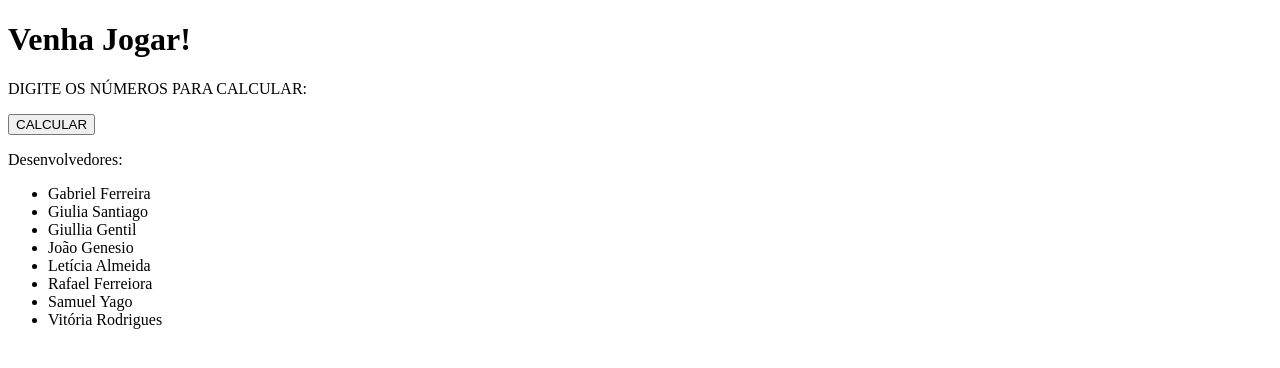
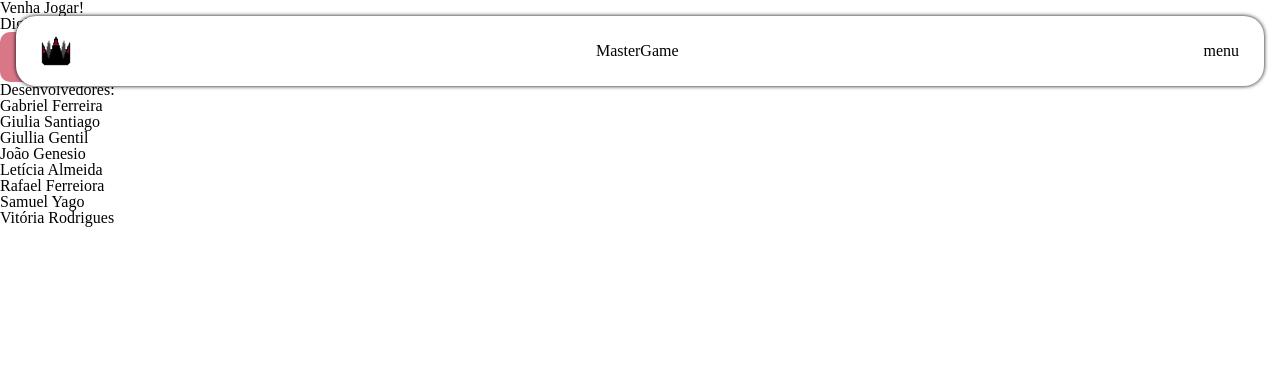
Before and after one commit to johegenesio/mastergame, a plain HTML site: page index.html in a window 1280 px wide. Drawn offline with Linux system fonts and the light colour scheme.

Commit message:
Header e botão de calcular

```diff
--- /dev/null
+++ b/css/layout/header.css
@@ -0,0 +1,35 @@
+header {
+    height: 70px;
+    border-radius: 20px;
+    padding-left:25px;
+    padding-right:25px;
+
+    position: fixed;
+    top: 16px;
+    left: 16px;
+    right: 16px;
+
+    background-color: #fff;
+    box-shadow: 0px 0px 4px rgba(0, 0, 0, 2);
+
+    z-index: 1;
+}
+
+
+nav {
+    width: 100%;
+    height: 100%;
+    display: flex;
+    justify-content: space-between;
+    align-items: center;
+
+}
+
+.minhaLogo {
+
+}
+
+.logo {
+    width: 30px;
+    height: 30px;
+}
--- a/css/main.css
+++ b/css/main.css
@@ -9,6 +9,13 @@
 @import url('layout/nav.css');
 @import url('layout/section_btn.css');
 @import url('layout/section_jogo.css');
+@import url('./layout/header.css');
 
 /*module*/
 @import url('module/button.css');
+
+* {
+    margin: 0px;
+    padding: 0px;
+    box-sizing: border-box;
+}
--- a/css/module/button.css
+++ b/css/module/button.css
@@ -0,0 +1,8 @@
+.calculo {
+    background-color: #D97789;
+    width: 200px;
+    height: 50px;
+    border: none;
+    border-radius: 10px;
+
+}
--- a/index.html
+++ b/index.html
@@ -5,17 +5,24 @@
     <meta name="viewport" content="width=device-width, initial-scale=1.0">
     <meta name="theme-color" content="#000">
     <link rel="shortcut icon" href="imagens/favicon.ico" type="image/x-icon">
+    <link rel="stylesheet" href="./css/main.css">
     <title>MasterGame | Matriz</title>
 </head>
 <body>
     <header>
         <nav>
-
+            <img class="logo" src="imagens/favicon.ico" alt="Logo MasterGame">
+            <div class="minhaLogo">MasterGame</div>
+            <ul class="menu">
+                <li>
+                    <span class="meumenu" id="menuIcon">menu</span>
+                </li>
+            </ul>
         </nav>
     </header>
     <main>
         <h1>Venha Jogar!</h1>
-        <p>DIGITE OS NÚMEROS PARA CALCULAR:</p>
+        <p>Digite os números parea calcular:</p>
         <section id="jogo">
             <div id="circle">
 
@@ -25,7 +32,7 @@
             </div>
         </section>
         <section id="btn_game">
-            <button>CALCULAR</button>
+            <button class="calculo">CALCULAR</button>
         </section>
     </main>
     <footer>
```
Also changed, not shown: css/layout/main.css (deleted).
